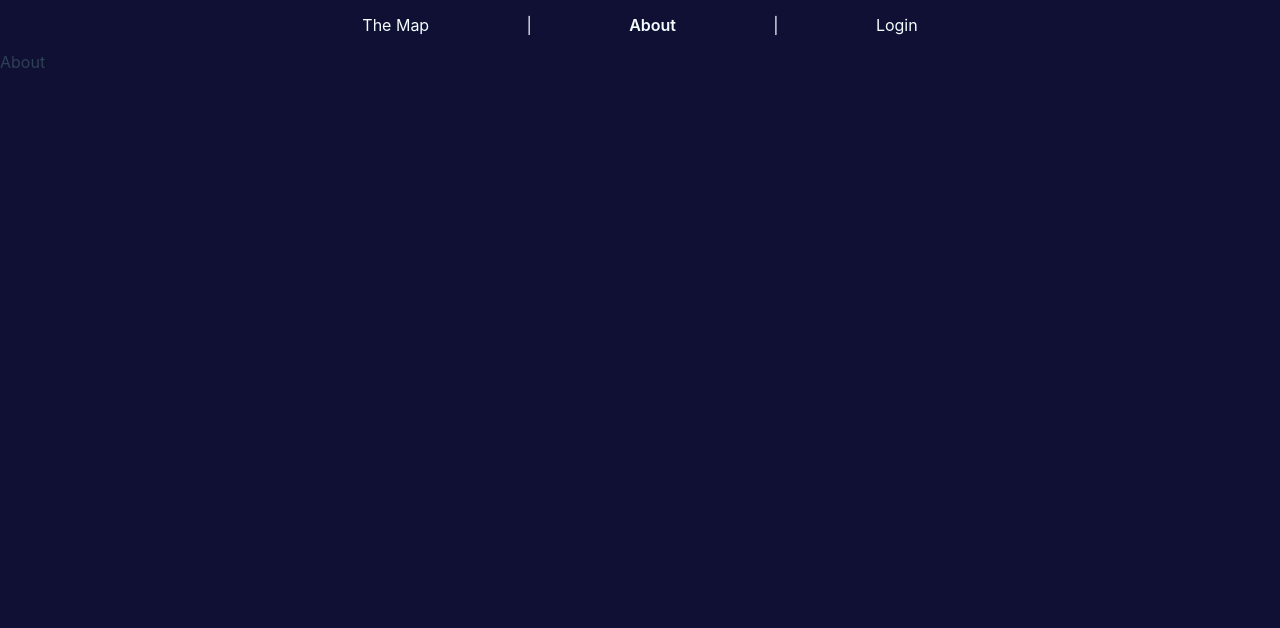
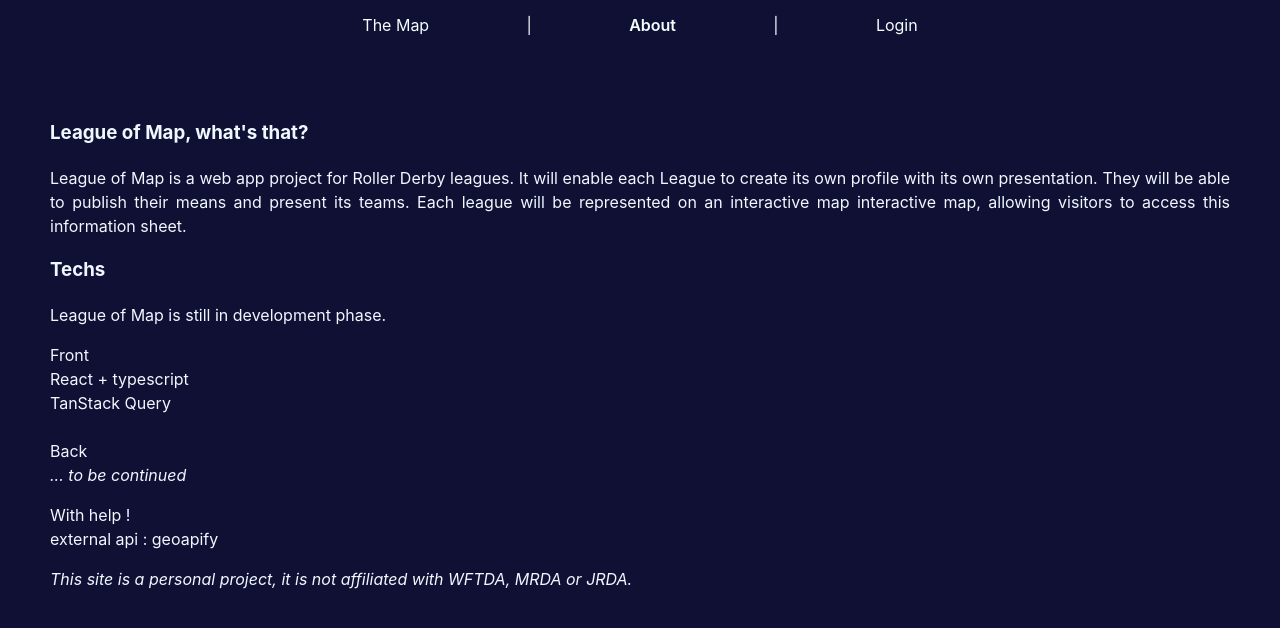
Before and after one commit to keyobs/map-of-leagues, a React (Vite) app: page /about in a window 1280 px wide. Shown: the top 628 px of the page. Built offline with nearby package versions, Linux system fonts and the light colour scheme.

Commit message:
about page: project description + translations

```diff
--- a/src/languages/en.ts
+++ b/src/languages/en.ts
@@ -2,7 +2,22 @@ const i18nEN = {
     tag: ' roller derby around the world',
 
     league_form_title: 'Add a league',
-    league_form_field_label_name: 'nom de la ligue',
+    league_form_field_label_name: 'leaguee',
+    league_form_field_label_name_error_message: 'Specify a league name.',
+    league_form_field_label_city: 'city',
+    league_form_field_label_name_error_city: 'Indicate a city.',
+
+    league_form_button_submit: 'Create this league',
+
+    about_title: 'About',
+    about_teaser_title: "League of Map, what's that?",
+    about_teaser: `League of Map is a web app project for Roller Derby leagues. It will enable
+    each League to create its own profile with its own presentation. They will be able to publish their means
+    and present its teams. Each league will be represented on an interactive map
+    interactive map, allowing visitors to access this information sheet.`,
+    about_dev_state: 'League of Map is still in development phase.',
+    about_external_help: `With help !`,
+    about_disclaimer: `This site is a personal project, it is not affiliated with WFTDA, MRDA or JRDA.`
 };
 
 export default i18nEN;
--- a/src/languages/es.ts
+++ b/src/languages/es.ts
@@ -3,6 +3,22 @@ export const i18nES = {
 
     league_form_title: 'Añadir una ligua',
     league_form_field_label_name: 'nombre de la ligua',
+
+    league_form_field_label_name_error_message: 'Especificar un nombre de liga',
+    league_form_field_label_city: 'ciudad',
+    league_form_field_label_name_error_city: 'Indicar una ciudad',
+
+    league_form_button_submit: 'Crear esta liga',
+
+    about_title: 'About',
+    about_teaser_title: 'League of Map, que es eso?',
+    about_teaser: `League of Map es un proyecto de aplicación web dirigido a los ligas de roller derby. Permitirá
+    cada Liga crear su propio perfil con su propia presentación. Podrá publicar sus medios
+    y presentar a sus equipos. Cada Liga estará representada en un mapa interactivo
+    que permitirá a los visitantes acceder a esta ficha de información.`,
+    about_dev_state: 'League of Map aún está en fase de desarrollo',
+    about_external_help: `Con ayuda !`,
+    about_disclaimer: `Este sitio es un proyecto personal, no está afiliado a WFTDA, MRDA o JRDA`
 };
 
 export default i18nES;
--- a/src/languages/fr.ts
+++ b/src/languages/fr.ts
@@ -10,6 +10,16 @@ const i18nFR = {
     league_form_field_label_name_error_city: 'Préciser une ville',
 
     league_form_button_submit: 'Créer cette league',
+
+    about_title: 'À propos',
+    about_teaser_title: "League of Map, c'est quoi ?",
+    about_teaser: `League of Map est un projet de web app à destination des leagues de Roller Derby. Il permettra à
+    chaque Ligue de créer sa fiche avec sa présentation. Elle pourra publier ses moyens
+    de contact et présenter ses équipes. Chaque Ligue sera représentée sur une carte
+    interactive qui permettra aux visiteurs d'accèder à cette fiche d'information.`,
+    about_dev_state: 'League of Map est en cours de développement.',
+    about_external_help: `Avec de l'aide !`,
+    about_disclaimer: `Ce site est un projet personnel, il n'est pas affilié à la WFTDA, la MRDA ou la JRDA.`
 };
 
 export default i18nFR;
--- a/src/pages/About.tsx
+++ /dev/null
@@ -1,4 +0,0 @@
-const AboutPage = () => {
-    return <div>About</div>;
-};
-export default AboutPage;
--- /dev/null
+++ b/src/pages/about/About.tsx
@@ -0,0 +1,34 @@
+import './about.less';
+import {useTranslation} from 'react-i18next';
+
+const AboutPage = () => {
+    const {t} = useTranslation();
+    return (
+        <div className='about'>
+            <h3>{t('about_teaser_title')}</h3>
+            <p>{t('about_teaser')}</p>
+            <h3>Techs</h3>
+            {t('about_dev_state')}
+            <p>
+                Front <br />
+                React + typescript <br />
+                TanStack Query <br />
+                <br />
+                Back <br />
+                <i>... to be continued</i> <br />
+            </p>
+            <p>
+                {t('about_external_help')}
+                <br />
+                external api :{' '}
+                <a href='https://www.geoapify.com/' target='_blank'>
+                    geoapify
+                </a>
+            </p>
+            <span>
+                <i>{t('about_disclaimer')}</i>
+            </span>
+        </div>
+    );
+};
+export default AboutPage;
--- /dev/null
+++ b/src/pages/about/about.less
@@ -0,0 +1,5 @@
+.about {
+    color: aliceblue;
+    padding: 50px;
+    text-align: justify;
+}
```
Also changed, not shown: src/App.tsx (+7 -7 lines).
